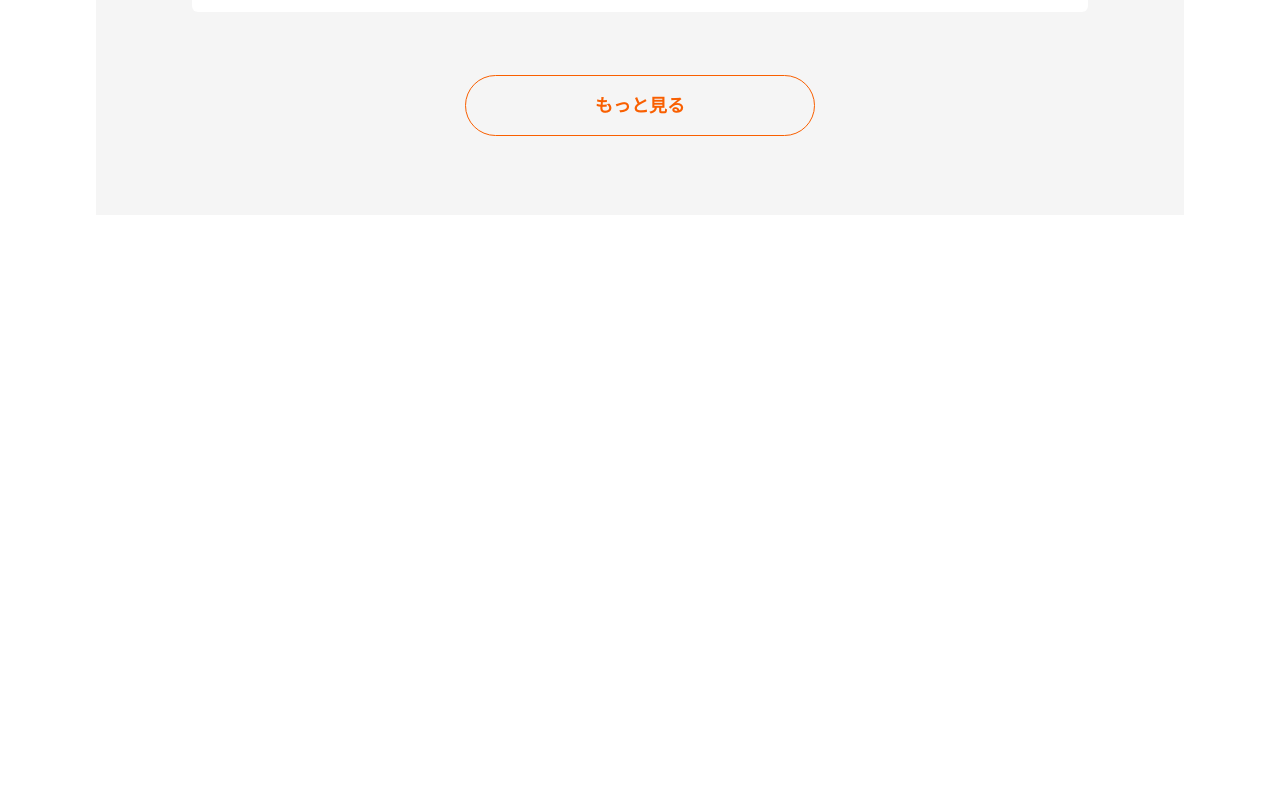
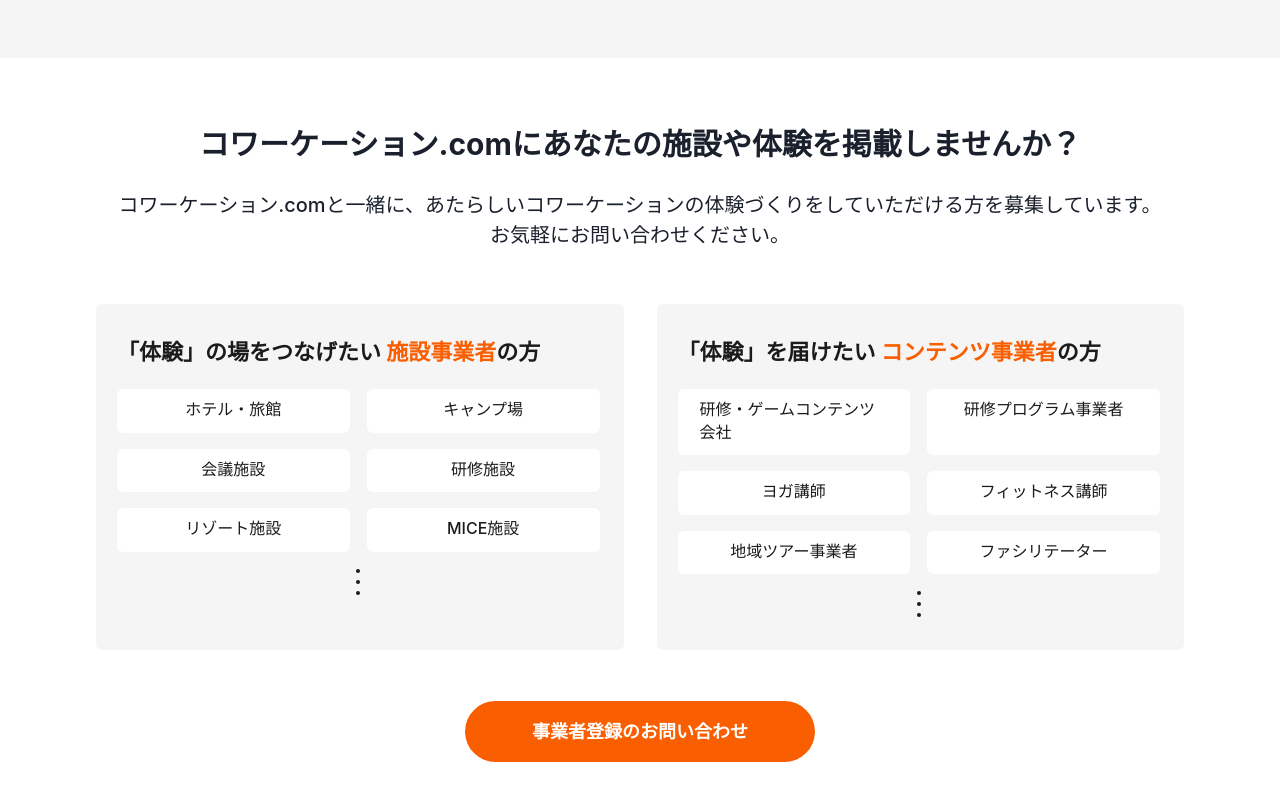
Before and after one commit to kaushal-basnet/teamplace-skeleton, a Next.js app: page /coworkation in a window 1280 px wide. Shown: the part 1300-2100 px from the top of the page. Before the commit the page ends 1515 px from the top, so only its background shows below. Built offline with nearby package versions, Linux system fonts and the light colour scheme.

Commit message:
completed facility card of coworkation

```diff
--- /dev/null
+++ b/components/molecules/Coworkation-facility/index.tsx
@@ -0,0 +1,103 @@
+import { Button } from "@chakra-ui/react";
+import EllipseIcon from "../../../assets/ellipse.svg";
+const Facility = () => {
+  return (
+    <>
+      <div>
+        <div className="flex flex-col items-center ">
+          <h2 className=" mb-[25px] text-[30px] leading-[140%] font-bold">
+            コワーケーション.comにあなたの施設や体験を掲載しませんか？
+          </h2>
+          <p className="pb-[54px] text-[20px] leading-[150%] font-medium">
+            コワーケーション.comと一緒に、あたらしいコワーケーションの体験づくりをしていただける方を募集しています。
+            <span className="flex justify-center">
+              お気軽にお問い合わせください。
+            </span>
+          </p>
+        </div>
+        <div className="grid grid-cols-2 gap-x-[33px]">
+          <div className="bg-[#F5F5F5] text-[#1b1b1b] py-[33px] pl-[21px] pr-6 rounded-md">
+            <h3 className="text-[22px] font-bold leading-[140%] pb-[22px] ">
+              「体験」の場をつなげたい
+              <span className="text-[#F95F00]"> 施設事業者</span>の方
+            </h3>
+            <div className="grid grid-cols-2 gap-x-[17px] gap-y-4">
+              <p className="text-[16px] leading-[140%] font-medium pt-[9px] pb-3 flex justify-center px-[22px] bg-[#ffffff] rounded-md  ">
+                ホテル・旅館
+              </p>
+              <p className="text-[16px] leading-[140%] font-medium pt-[9px] pb-3 flex justify-center px-[22px] bg-[#ffffff] rounded-md  ">
+                キャンプ場
+              </p>
+              <p className="text-[16px] leading-[140%] font-medium pt-[9px] pb-3 flex justify-center px-[22px] bg-[#ffffff] rounded-md  ">
+                会議施設
+              </p>
+              <p className="text-[16px] leading-[140%] font-medium pt-[9px] pb-3 flex justify-center px-[22px] bg-[#ffffff] rounded-md  ">
+                研修施設
+              </p>
+              <p className="text-[16px] leading-[140%] font-medium pt-[9px] pb-3 flex justify-center px-[22px] bg-[#ffffff] rounded-md  ">
+                リゾート施設
+              </p>
+              <p className="text-[16px] leading-[140%] font-medium pt-[9px] pb-3 flex justify-center px-[22px] bg-[#ffffff] rounded-md  ">
+                MICE施設
+              </p>
+            </div>
+            <div className="flex flex-col items-center gap-[7px] pt-[17px] ">
+              <EllipseIcon />
+              <EllipseIcon />
+              <EllipseIcon />
+            </div>
+          </div>
+
+          <div className="bg-[#F5F5F5] text-[#1b1b1b] py-[33px] pl-[21px] pr-6 rounded-md ">
+            <h3 className="text-[22px] font-bold leading-[140%] pb-[22px] ">
+              「体験」を届けたい
+              <span className="text-[#F95F00]"> コンテンツ事業者</span>の方
+            </h3>
+            <div className="grid grid-cols-2 gap-x-[17px] gap-y-4">
+              <p className="text-[16px] leading-[140%] font-medium pt-[9px] pb-3 flex justify-center px-[22px]  bg-[#ffffff] rounded-md  ">
+                研修・ゲームコンテンツ会社
+              </p>
+              <p className="text-[16px] leading-[140%] font-medium pt-[9px] pb-3 flex justify-center px-[22px] bg-[#ffffff] rounded-md  ">
+                研修プログラム事業者
+              </p>
+              <p className="text-[16px] leading-[140%] font-medium pt-[9px] pb-3 flex justify-center px-[22px] bg-[#ffffff] rounded-md  ">
+                ヨガ講師
+              </p>
+              <p className="text-[16px] leading-[140%] font-medium pt-[9px] pb-3 flex justify-center px-[22px] bg-[#ffffff] rounded-md  ">
+                フィットネス講師
+              </p>
+              <p className="text-[16px] leading-[140%] font-medium pt-[9px] pb-3 flex justify-center px-[22px] bg-[#ffffff] rounded-md  ">
+                地域ツアー事業者
+              </p>
+              <p className="text-[16px] leading-[140%] font-medium pt-[9px] pb-3 flex justify-center px-[22px] bg-[#ffffff] rounded-md  ">
+                ファシリテーター
+              </p>
+            </div>
+            <div className="flex flex-col items-center gap-[7px] pt-[17px] ">
+              <EllipseIcon />
+              <EllipseIcon />
+              <EllipseIcon />
+            </div>
+          </div>
+        </div>
+        <div className="text-center mt-[51px] ">
+          <Button
+            variant="fill"
+            backgroundColor="#F95F00"
+            color="#ffffff"
+            borderRadius="50px"
+            width="350px"
+            height="61px"
+            margin="auto"
+            textAlign="center"
+          >
+            <p className="text-[18px] leading-[140%] font-bold ">
+              事業者登録のお問い合わせ
+            </p>
+          </Button>
+        </div>
+      </div>
+    </>
+  );
+};
+export { Facility };
--- a/next.config.js
+++ b/next.config.js
@@ -1,11 +1,18 @@
 const { i18n } = require("./next-i18next.config");
 /** @type {import('next').NextConfig} */
-const nextConfig = {
+
+module.exports = {
+  webpack(config) {
+    config.module.rules.push({
+      test: /\.svg$/,
+      use: ["@svgr/webpack"],
+    });
+
+    return config;
+  },
   i18n,
   reactStrictMode: true,
   images: {
     domains: ["storage.googleapis.com"],
   },
 };
-
-module.exports = nextConfig;
--- a/package.json
+++ b/package.json
@@ -13,10 +13,12 @@
     "@emotion/react": "^11.9.3",
     "@emotion/styled": "^11.9.3",
     "@heroicons/react": "^1.0.6",
+    "@svgr/webpack": "^6.3.0",
     "axios": "^0.27.2",
     "framer-motion": "^6.3.16",
     "next": "12.2.0",
     "next-i18next": "^11.0.0",
+    "next-images": "^1.8.4",
     "react": "18.2.0",
     "react-dom": "18.2.0",
     "react-query": "^3.39.1"
--- a/pages/coworkation/index.tsx
+++ b/pages/coworkation/index.tsx
@@ -1,14 +1,15 @@
 import React from "react";
 import { CoworkationCard, Question } from "../../components";
+import { Facility } from "../../components/molecules/Coworkation-facility";
 import COWORKATION from "../../coworkationApi";
 
 const Coworkation = () => {
   return (
     <>
-      <div className="relative  h-full max-w-[1440px] m-auto xl:pt-[25px] px-5 lg:px-24 py-[70px] lg:py-[75px] mb-[75px] ">
+      <div className="relative  h-full max-w-[1440px] m-auto xl:pt-[25px]  py-[70px] lg:py-[75px] mb-[75px] ">
         <div className=" lg:px-24 xl:top-[75px] lg:relative ">
           {/* <div className=" top-14 px-7 lg:px-24 xl:top-[75px] "> */}
-          <h2 className="absolute font-bold  leading-[110%] z-[-1] top-[25px] lg:top-[-56px] left-[-4px] lg:left-1 text-[#F5F5F5] text-[110px]  lg:text-[160px]   ">
+          <h2 className="absolute font-bold  leading-[110%] z-[-1] top-[25px] lg:top-[-56px] left-[-4px] lg:left-[-2px] text-[#F5F5F5] text-[110px]  lg:text-[160px]   ">
             POINT
           </h2>
           <h3 className="mb-[10px] text-[#1b1b1b font-bold leading-[140%] text-[30px] ">
@@ -34,8 +35,11 @@ const Coworkation = () => {
       </div>
 
       {/* questions */}
-      <div className="relative max-w-[1440px] m-auto px-5  lg:px-24  ">
+      <div className="relative max-w-[1440px] m-auto">
         <Question />
+      </div>
+      <div className="max-w-[1440px] mx-24 mt-[65px] mb-[93px] ">
+        <Facility />
       </div>
     </>
   );
```
Also changed, not shown: assets/ellipse.svg (added), 1 other file (tests, documents, lock files or other folders).
